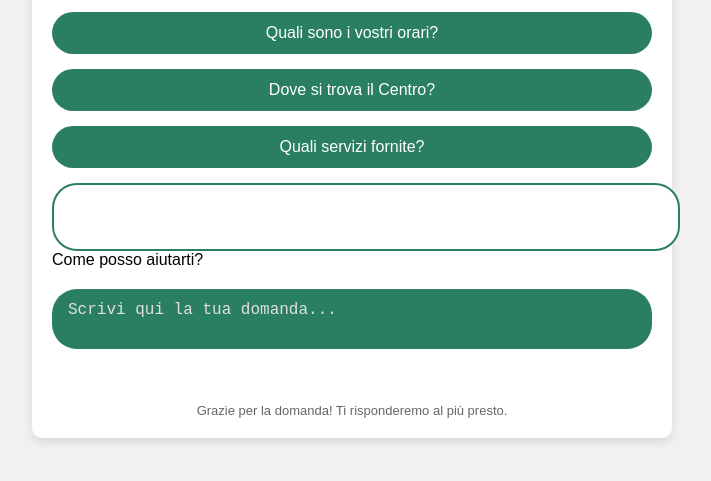
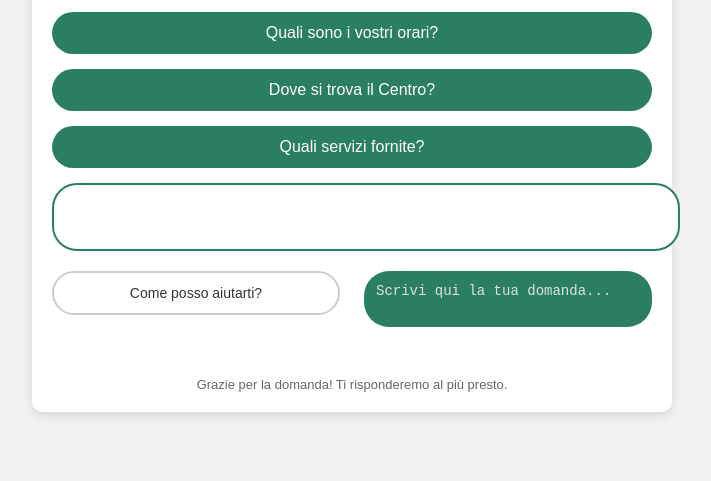
Before and after one commit to RGAdvisor/chatbot-cmvc, a plain HTML site: page index.html in a window 1280 px wide. Shown: the part 165-646 px from the top of the page, without its empty margins (288-999 px from the left). Drawn offline with Linux system fonts and the light colour scheme.

Commit message:
style.css

```diff
--- a/style.css
+++ b/style.css
@@ -59,19 +59,39 @@ h1 {
     min-height: 40px;
 }
 
-/* Textarea verde per domanda */
+/* Riga input: bottone bianco + textarea verde */
+.input-row {
+    display: flex;
+    justify-content: space-between;
+    align-items: flex-start;
+    gap: 10px;
+    margin-top: 20px;
+}
+
+/* Bottone bianco a sinistra */
+.assist-button {
+    width: 48%;
+    background-color: white;
+    border: 2px solid #ccc;
+    color: #333;
+    font-size: 14px;
+    border-radius: 25px;
+    padding: 12px;
+    text-align: center;
+    box-sizing: border-box;
+}
+
+/* Textarea verde a destra */
 .green-textarea {
+    width: 48%;
     background-color: #2a7f63;
     color: white;
     border: none;
     border-radius: 25px;
-    font-size: 16px;
-    padding: 12px 16px;
-    width: 100%;
+    font-size: 14px;
+    padding: 12px;
+    resize: none;
     box-sizing: border-box;
-    text-align: left;
-    margin-top: 20px;
-    resize: none;
 }
 
 .green-textarea::placeholder {
```
